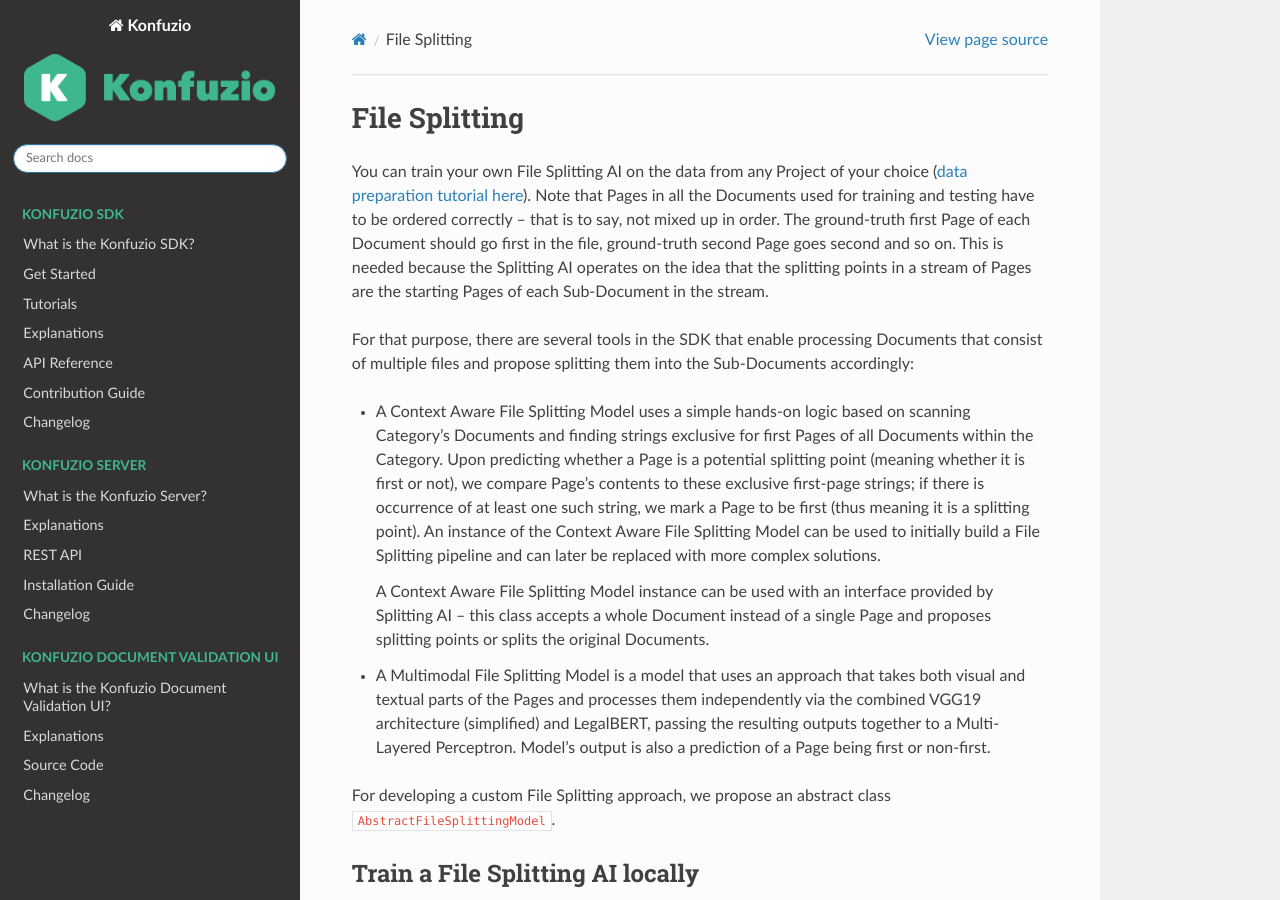
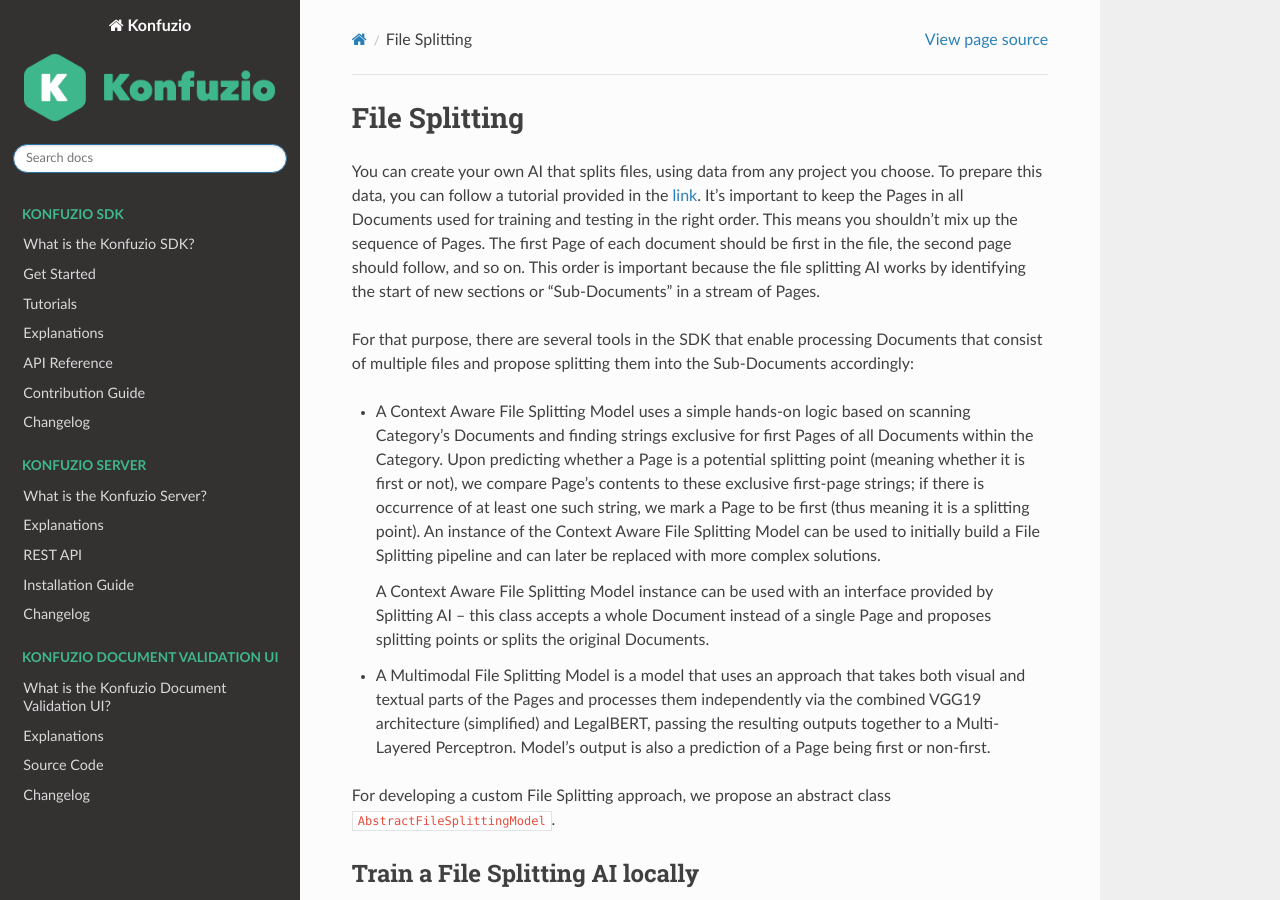
Before and after one commit to konfuzio-ai/konfuzio-sdk, a Sphinx documentation site: the page built from docs/sdk/examples/file-splitting-class-out-of-the-box-usage/index.md, in a window 1280 px wide and 900 px high. Built offline with Sphinx 7.4.7 and the Read the Docs theme 2.0.0, drawn with Linux system fonts in a browser that asks for light colours; pages that are not in the unit, such as notebooks, are missing from menus; a script that is not in the unit is left out.

Commit message:
Update index.md

```diff
--- a/docs/sdk/examples/file-splitting-class-out-of-the-box-usage/index.md
+++ b/docs/sdk/examples/file-splitting-class-out-of-the-box-usage/index.md
@@ -2,11 +2,7 @@
 
 ## File Splitting
 
-You can train your own File Splitting AI on the data from any Project of your choice ([data preparation tutorial here](tutorials.html#tutorials.html#prepare-the-data-for-training-and-testing-the-ai)).
-Note that Pages in all the Documents used for training and testing have to be ordered correctly – that is to say, not
-mixed up in order. The ground-truth first Page of each Document should go first in the file, ground-truth second Page
-goes second and so on. This is needed because the Splitting AI operates on the idea that the splitting points in a
-stream of Pages are the starting Pages of each Sub-Document in the stream.
+You can create your own AI that splits files, using data from any project you choose. To prepare this data, you can follow a tutorial provided in the [link](tutorials.html#tutorials.html#prepare-the-data-for-training-and-testing-the-ai). It's important to keep the Pages in all Documents used for training and testing in the right order. This means you shouldn't mix up the sequence of Pages. The first Page of each document should be first in the file, the second page should follow, and so on. This order is important because the file splitting AI works by identifying the start of new sections or "Sub-Documents" in a stream of Pages.
 
 For that purpose, there are several tools in the SDK that enable processing Documents that consist of multiple files and propose splitting them
 into the Sub-Documents accordingly:
```
